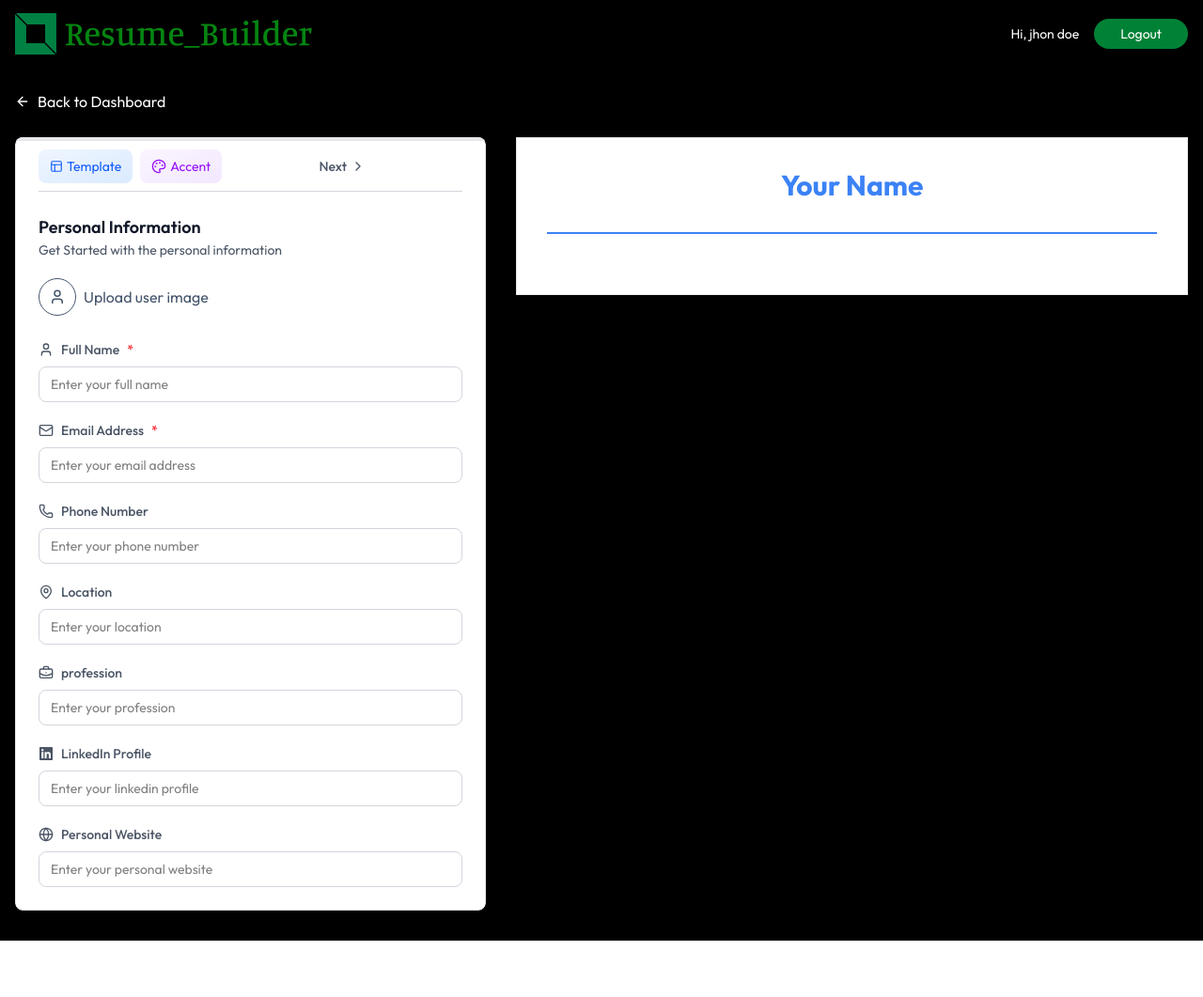
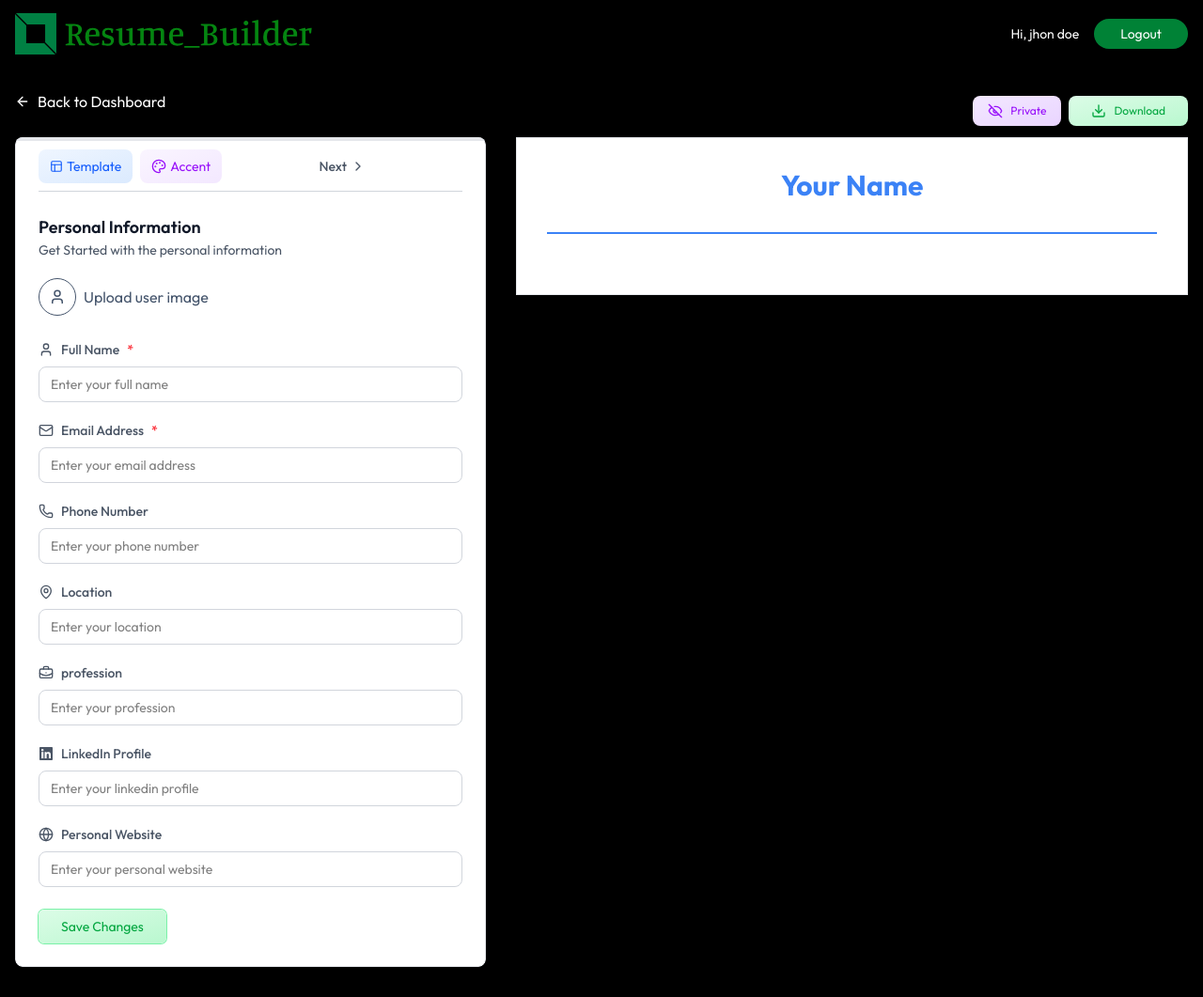
Before and after one commit to Kishankoundinya/Resume-Builder, a React (Vite) app in the folder client/: page /app/builder/1 in a window 1280 px wide. Shown: the whole page at 94% size. Before the commit the page ends 1001 px from the top, so only its background shows below. Built offline with nearby package versions, Linux system fonts and the light colour scheme.

Commit message:
added download and share functionality

```diff
--- a/client/src/components/ResumePreview.jsx
+++ b/client/src/components/ResumePreview.jsx
@@ -27,31 +27,37 @@
             </div>
             <style jsx>
   {`
-                @page{
-                size:letter;
-                margin:0;
+    @page {
+      size: letter;
+      margin: 0;
     }
-                @media print{
-                html,body{
-                width:8.5in;
-                height:11in;
-                overflow:hidden;
+
+    @media print {
+      html,
+      body {
+        width: 8.5in;
+        height: 11in;
+        overflow: hidden;
       }
-                body *{
-                visiblity:hidden;
+
+      body * {
+        visibility: hidden;
       }
-                #resume-preview,#resume-preview *{
-                visiblity:visible;
+
+      #resume-preview,
+      #resume-preview * {
+        visibility: visible;
       }
-                #resume-preview{
-                position-absolute;
-                left:0;
-                top:0;
-                width:100%;
-                height:auto;
-                margin:0;
-                padding:0;
-                box-shadow:none !important;
+
+      #resume-preview {
+        position: absolute;
+        left: 0;
+        top: 0;
+        width: 100%;
+        height: auto;
+        margin: 0;
+        padding: 0;
+        box-shadow: none !important;
         border: none !important;
       }
     }
--- a/client/src/pages/ResumeBuilder.jsx
+++ b/client/src/pages/ResumeBuilder.jsx
@@ -1,7 +1,7 @@
 import React, { useEffect, useState } from 'react'
 import { useParams, Link } from 'react-router-dom'
 import { dummyResumeData } from '../assets/assets'
-import { ArrowLeftIcon, Briefcase, ChevronLeft, ChevronRight, FileText, FolderIcon, GraduationCap, Sparkles, User } from 'lucide-react'
+import { ArrowLeftIcon, Briefcase, ChevronLeft, ChevronRight, DownloadIcon, EyeIcon, EyeOffIcon, FileText, FolderIcon, GraduationCap, Share2, Share2Icon, Sparkles, User } from 'lucide-react'
 import PersonalInfoForm from '../components/PersonalInfoForm'
 import ResumePreview from '../components/ResumePreview'
 import TemplateSelector from '../components/TemplateSelector'
@@ -55,6 +55,26 @@
   useEffect(() => {
     loadExistingResume()
   }, [])
+
+  const changeResumeVisiblity=async(params)=>{
+    setResumeData({...resumeData,public:!resumeData.public})
+  }
+
+  const handleShare =()=>{
+    const frontendUrl=window.location.href.split('/app/')[0];
+    const resumeUrl=frontendUrl+'/view/'+resumeId;
+
+    if(navigator.share){
+      navigator.share({url: resumeUrl,text:"My Resume",})
+    }else{
+      alert('Share not supported on this browser.')
+    }
+  }
+
+
+  const downloadResume=()=>{
+    window.print();
+  }
 
   return (
     <div>
@@ -141,6 +161,9 @@
 
 
               </div>
+              <button className='bg-gradient-to-br from-green-100 to-green-200 ring-green-300 text-green-600 ring hover:ring-green-400 transition-all rounded-md px-6 py-2 mt-6 text-sm'>
+                Save Changes
+              </button>
 
 
             </div>
@@ -148,8 +171,22 @@
           </div>
           {/* right panel-Form */}
           <div className='lg:col-span-7 max-lg:mt-6'>
-            <div>
-              {/* ------buttons----- */}
+            <div className='relative w-full'>
+              <div className='absolute bottom-3 left-0 right-0 flex items-center justify-end gap-2'>
+                {resumeData.public &&  (
+                  <button onClick={handleShare}  className='flex items-center p-2 px-4 gap-2 text-xs bg-gradient-to-br from-blue-100 to-blue-200 text-blue-600 rounded-lg ring-blue-300 hover:ring transition-colors'>
+                    <Share2Icon className='size-4'/>Share
+                  </button>
+                )}
+                <button onClick={changeResumeVisiblity} className='flex items-center p-2 px-4 gap-2 text-xs bg-gradient-to-br from-purple-100 to-purple-200 text-purple-600 ring-purple-300 rounded-lg hover:ring transition-colors'>
+                  {resumeData.public ? <EyeIcon className="size-4"/> :<EyeOffIcon className='size-4'/>}
+                  {resumeData.public?"Public":"Private"}
+                </button>
+                <button onClick={downloadResume} className='flex items-center gap-2 px-6 py-2 text-xs bg-gradient-to-br from-green-100 to-green-200 text-green-600 ring-green-300 rounded-lg hover:ring transition-colors'>
+                  <DownloadIcon className='size-4'/>Download
+                </button>
+              </div>
+
 
             </div>
 
```
Lines whose indentation alone changed are shown as unchanged.
